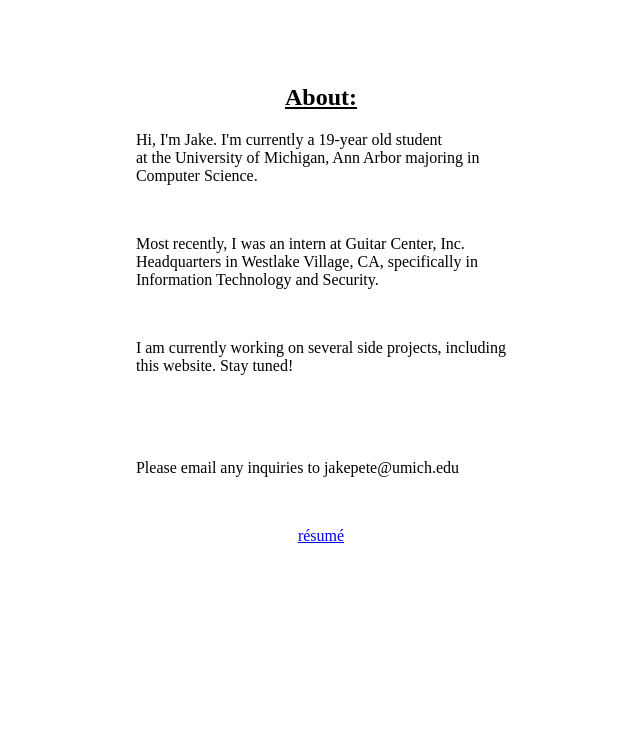
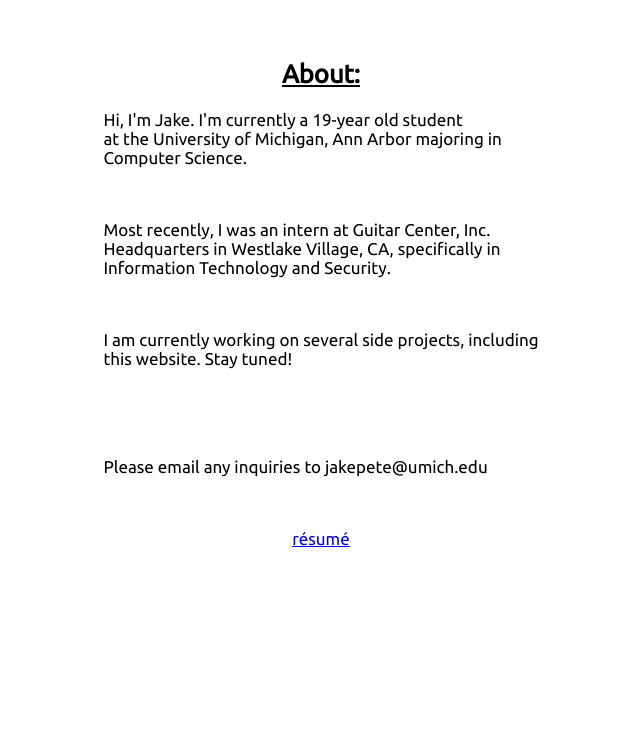
Before and after one commit to jakepete/jcpete, a plain HTML site: page index.html in a window 1280 px wide. Shown: the part 62-800 px from the top of the page, without its empty margins (319-959 px from the left). Drawn offline with Linux system fonts and the light colour scheme.

Commit message:
changed font

```diff
--- a/index.html
+++ b/index.html
@@ -1,7 +1,19 @@
 <html>
+  <title>
+    jcp
+  </title>
+  <head>
+    <link rel="stylesheet" type="text/css" href="https://fonts.googleapis.com/css?family=Ubuntu">
+    <style>
+      body {
+        font-family: 'Ubuntu', sans-serif;
+        font-size: 17px;
+      }
+    </style>
+
   <h1 align="center">
     <p><b> Jacob Charles Peterson </b></p>
-  </head>
+  </h1>
   <body style = "text-align: center">
   <p><br /></p>
     <h2><u>About:</u></h2>
```
